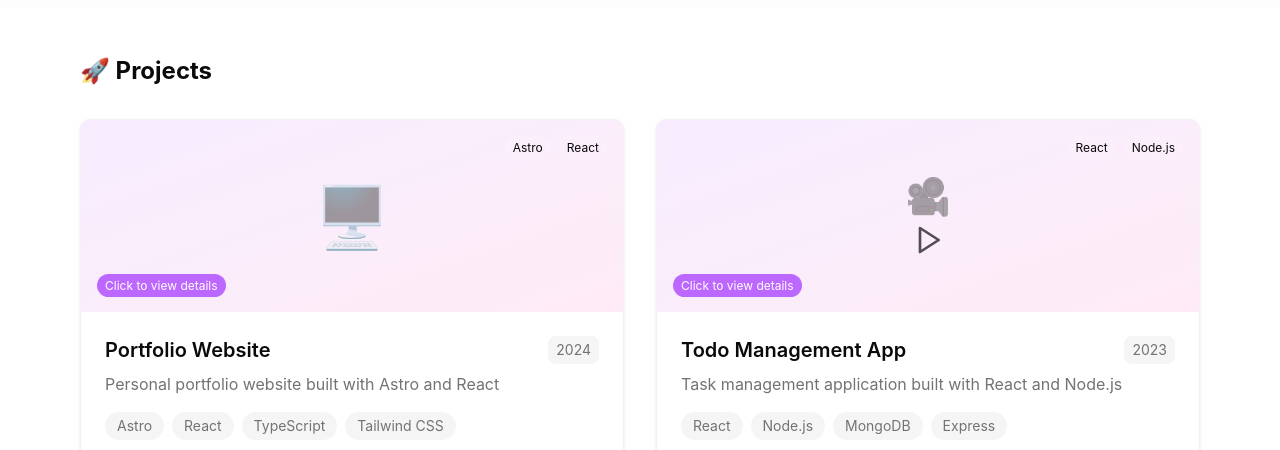
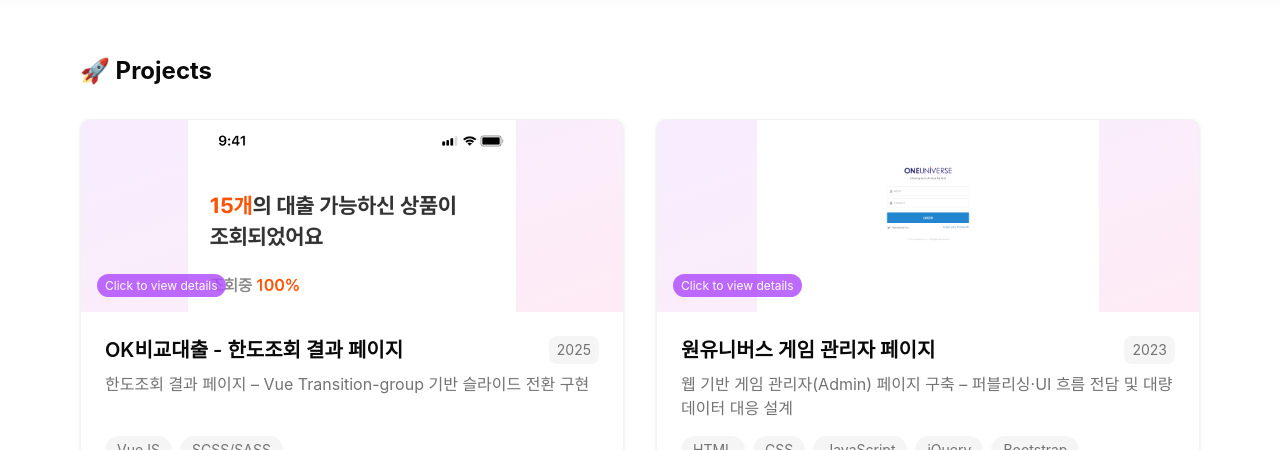
Before and after one commit to azipark/my_portfolio, an Astro site: page / in a window 1280 px wide. Shown: the part 2790-3240 px from the top of the page. Built offline with nearby package versions, Linux system fonts and the light colour scheme; Astro itself is replaced by a stand-in of ours; a web font is replaced by a local one.

Commit message:
프로젝트 미디어 시스템 구현 및 UI 개선

```diff
--- a/src/components/ProjectsSection.tsx
+++ b/src/components/ProjectsSection.tsx
@@ -25,7 +25,9 @@
 
   const openModal = (index: number) => {
     setSelectedProject(index);
-    setCurrentMediaIndex(0);
+    // 미디어가 2개 이상이면 두 번째부터 시작, 아니면 첫 번째부터
+    const startIndex = projects[index].media.items.length > 1 ? 1 : 0;
+    setCurrentMediaIndex(startIndex);
   };
 
   const closeModal = () => {
@@ -51,36 +53,21 @@
               >
                 {/* 프로젝트 이미지/비디오 미리보기 */}
                 <div className="relative overflow-hidden bg-gradient-to-br from-purple-500/10 to-pink-500/10 h-48 flex items-center justify-center">
-                  {project.media.type === "video" ? (
+                  {project.media.type === "video" && (
                     <div className="flex flex-col items-center">
-                      <div className="text-4xl opacity-50 mb-2">🎥</div>
-                      <Play className="h-8 w-8 opacity-70" />
+                      <Play className="h-12 w-12 opacity-70" />
                     </div>
-                  ) : (
-                    <div className="text-6xl opacity-50">🖥️</div>
                   )}
 
-                  {/* 실제 이미지 미리보기 (나중에 활성화) */}
-                  {/* {project.media.type === "images" && project.media.items[0] && (
+                  {/* 실제 이미지 미리보기 */}
+                  {(project.media.type === "images" || project.media.type === "mixed") && project.media.items[0] && project.media.items[0].match(/\.(jpg|jpeg|png|webp)$/i) && (
                     <img
                       src={project.media.items[0]}
                       alt={project.title}
-                      className="w-full h-full object-cover"
+                      className="w-full h-full object-contain"
                     />
-                  )} */}
+                  )}
 
-                  <div className="absolute top-4 right-4">
-                    <div className="flex gap-2">
-                      {project.technologies.slice(0, 2).map((tech) => (
-                        <span
-                          key={tech}
-                          className="px-2 py-1 text-xs bg-white/20 backdrop-blur-sm rounded-full"
-                        >
-                          {tech}
-                        </span>
-                      ))}
-                    </div>
-                  </div>
                   <div className="absolute bottom-4 left-4">
                     <span className="px-2 py-1 text-xs bg-purple-500/80 text-white rounded-full">
                       Click to view details
@@ -169,28 +156,43 @@
                 {/* 미디어 갤러리 */}
                 <div className="relative bg-muted/30">
                   {project.media.type === "video" ? (
-                    <div className="w-full h-64 md:h-96 flex items-center justify-center bg-black">
+                    <div className="w-full h-80 md:h-[32rem] flex items-center justify-center bg-black">
                       <video
                         controls
+                        autoPlay
+                        loop
+                        muted
                         className="max-w-full max-h-full object-contain"
                         src={project.media.items[currentMediaIndex]}
                       />
                     </div>
                   ) : (
-                    <div className="w-full h-64 md:h-96 flex items-center justify-center bg-gradient-to-br from-purple-500/10 to-pink-500/10">
-                      {/* 실제 이미지가 있을 때는 이렇게 표시 */}
-                      {/* <img
-                        src={project.media.items[currentMediaIndex]}
-                        alt={project.title}
-                        className="max-w-full max-h-full object-contain"
-                      /> */}
-                      {/* 임시 아이콘 */}
-                      <div className="text-8xl opacity-50">🖥️</div>
+                    <div className="w-full h-80 md:h-[32rem] flex items-center justify-center bg-gradient-to-br from-purple-500/10 to-pink-500/10">
+                      {/* 실제 이미지 표시 */}
+                      {project.media.items[currentMediaIndex] && project.media.items[currentMediaIndex].match(/\.(jpg|jpeg|png|webp)$/i) ? (
+                        <img
+                          src={project.media.items[currentMediaIndex]}
+                          alt={project.title}
+                          className="max-w-full max-h-full object-contain"
+                        />
+                      ) : project.media.items[currentMediaIndex] && project.media.items[currentMediaIndex].match(/\.(mp4|webm|ogg)$/i) ? (
+                        <video
+                          controls
+                          autoPlay
+                          loop
+                          muted
+                          className="max-w-full max-h-full object-contain"
+                          src={project.media.items[currentMediaIndex]}
+                        />
+                      ) : (
+                        /* 임시 아이콘 */
+                        <div className="text-8xl opacity-50">🖥️</div>
+                      )}
                     </div>
                   )}
 
                   {/* 미디어 네비게이션 */}
-                  {project.media.items.length > 1 && (
+                  {project.media.items.length > 2 && (
                     <>
                       <button
                         onClick={prevMedia}
@@ -230,10 +232,6 @@
                     <div>
                       <h4 className="text-sm font-medium text-muted-foreground mb-1">Duration</h4>
                       <p className="text-sm">{project.duration}</p>
-                    </div>
-                    <div>
-                      <h4 className="text-sm font-medium text-muted-foreground mb-1">Role</h4>
-                      <p className="text-sm">{project.role}</p>
                     </div>
                   </div>
 
--- a/src/lib/data.ts
+++ b/src/lib/data.ts
@@ -1,3 +1,19 @@
+export interface Project {
+  title: string;
+  year: string;
+  description: string;
+  technologies: string[];
+  keyImplementations: string[];
+  detailedDescription: string;
+  duration: string;
+  role: string;
+  liveUrl?: string; // optional로 만들기
+  media: {
+    type: "images" | "video" | "mixed";
+    items: string[];
+  };
+}
+
 export const personalInfo = {
   name: "abcd",
   location: "Seoul, Republic of KOREA",
@@ -138,50 +154,48 @@
   ],
 };
 
-export const projects = [
+export const projects: Project[] = [
   {
-    title: "Portfolio Website",
-    year: "2024",
-    description: "Personal portfolio website built with Astro and React",
-    technologies: ["Astro", "React", "TypeScript", "Tailwind CSS"],
+    title: "OK비교대출 - 한도조회 결과 페이지",
+    year: "2025",
+    description: "한도조회 결과 페이지 – Vue Transition-group 기반 슬라이드 전환 구현",
+    technologies: ["VueJS", "SCSS/SASS"],
     keyImplementations: [
-      "Responsive design optimized for all devices",
-      "Dark/Light theme toggle support",
-      "Smooth animations and interactions",
-      "SEO optimization and performance tuning",
+      "transition-group 기반 Move Transition 구현",
+      "리스트 갱신 시 오른쪽→왼쪽 슬라이드 전환 효과",
+      "translateX(±100%) 기반 상대 단위로 모바일웹 뷰포트 대응",
+      "자연스러운 데이터 전환 및 시각적 피드백 제공"
     ],
-    detailedDescription: "A modern, responsive portfolio website showcasing my development skills and projects. Built with cutting-edge technologies including Astro for optimal performance and React for interactive components.",
-    duration: "2 weeks",
-    role: "Full-stack Developer",
-    liveUrl: "https://azipark.github.io/my_portfolio",
+    detailedDescription: "Vue의 <transition-group>을 활용해 한도조회 결과 리스트가 오른쪽에서 왼쪽으로 자연스럽게 슬라이드 교체되는 Move Transition을 구현했습니다. 조회 결과에 따라 각 금융사의 금리가 갱신될 때 데이터 변화가 한눈에 인지되도록 시각적 피드백을 강화했으며, transform: translateX(±100%) 기반의 상대 단위를 사용해 모바일웹 환경에서도 기기 해상도나 뷰포트 크기에 관계없이 일관된 전환 효과가 유지되도록 설계했습니다. 이를 통해 한도조회 과정에서 사용자 경험의 흐름이 끊기지 않도록 하고, 금리 비교 결과를 직관적으로 확인할 수 있는 인터랙션 완성도를 높였습니다.",
+    duration: "1 weeks",
+    role: "Web Publisher",
     media: {
-      type: "images", // "images" | "video" | "mixed"
+      type: "mixed", // "images" | "video" | "mixed"
       items: [
-        "/project-portfolio-1.jpg",
-        "/project-portfolio-2.jpg",
-        "/project-portfolio-3.jpg"
+        "/images/projects/project-portfolio-1.png",
+        "/images/projects/project-portfolio-2.mp4",
       ]
     }
   },
   {
-    title: "Todo Management App",
+    title: "원유니버스 게임 관리자 페이지",
     year: "2023",
-    description: "Task management application built with React and Node.js",
-    technologies: ["React", "Node.js", "MongoDB", "Express"],
+    description: "웹 기반 게임 관리자(Admin) 페이지 구축 – 퍼블리싱·UI 흐름 전담 및 대량 데이터 대응 설계",
+    technologies: ["HTML", "CSS", "JavaScript", "jQuery", "Bootstrap"],
     keyImplementations: [
-      "Real-time task CRUD operations",
-      "Category-based task organization",
-      "Progress tracking and statistics",
-      "User authentication and data sync",
+      "관리자 시스템 UI/UX 설계 및 퍼블리싱 전담",
+      "대량 데이터에 대응한 테이블 구조 안정화",
+      "기획자 및 개발자와의 협업을 통한 초기 구조 설계 및 기술 스택 선정"
     ],
-    detailedDescription: "A comprehensive task management application featuring real-time updates, user authentication, and advanced filtering capabilities. Designed with a focus on user experience and productivity.",
-    duration: "3 weeks",
+    detailedDescription: "웹 기반 게임 관리자(Admin) 페이지 구축 프로젝트에 프리랜서로 단독 참여하여 전체 화면의 퍼블리싱과 UI 흐름 구현을 전담하였습니다. 기획자와 직접 커뮤니케이션하며 요구사항을 정리하고, 프론트엔드 전담 인력으로서 개발자와 함께 기술 스택(프레임워크·툴 등)을 논의하고 선정하는 등 초기 구조 설계부터 마무리까지 주도적으로 참여했습니다. 대량의 데이터가 누적되며 테이블 영역이 깨지는 이슈를 발견하고, CSS 구조 재정비와 동적 width 계산 로직을 통해 안정적인 UI를 유지했습니다. 요구사항 변경에 유연하게 대응하며 관리자용 인터페이스에 적합한 직관적인 UI/UX 구조 설계와 퍼블리싱 품질 확보에 집중하였습니다.",
+    duration: "5 months",
     role: "Frontend Developer",
-    liveUrl: "https://todo-app-demo.vercel.app",
     media: {
-      type: "video", // 비디오 예시
+      type: "images", // 비디오 예시
       items: [
-        "/project-todo-demo.mp4"
+        "/images/projects/project-portfolio-3.png",
+        "/images/projects/project-portfolio-4.png",
+        "/images/projects/project-portfolio-5.png",
       ]
     }
   },
```
Also changed, not shown: public/images/projects/project-portfolio-1.png (added), public/images/projects/project-portfolio-3.png (added), public/images/projects/project-portfolio-4.png (added), public/images/projects/project-portfolio-5.png (added), 1 other file.
